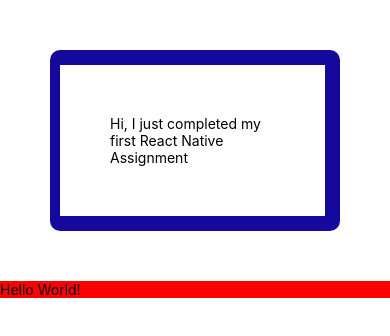
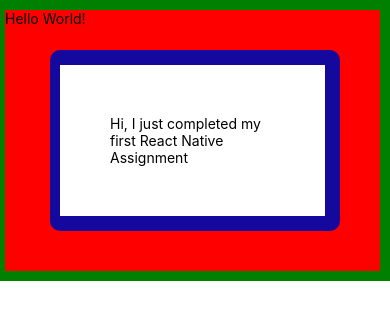
Before and after one commit to kilimaj/learn-js-react-typescript, a React Native app in the folder learn-react-native/AwesomeProject/: screen / in a window 390 px wide. Shown: the top 336 px of the page. Built offline with nearby package versions, Linux system fonts and the light colour scheme.

Commit message:
Learn React Native: Styling - Position: Absolute & Relative & zIndex

```diff
--- a/learn-react-native/AwesomeProject/App.tsx
+++ b/learn-react-native/AwesomeProject/App.tsx
@@ -12,6 +12,7 @@
   return (
     <SafeAreaProvider>
       <SafeAreaView>
+        <View style={{ position: 'relative', backgroundColor: 'green' }}>
           <View
             style={{
               borderWidth: 1,
@@ -36,12 +37,25 @@
               // paddingBottom: 10,
               paddingHorizontal: 50,
               paddingVertical: 50,
+              position: 'relative',
+              zIndex: 2,
             }}
           >
             <Text>Hi, I just completed my first React Native Assignment</Text>
           </View>
-        <View style={{ backgroundColor: 'red' }}>
+          <View
+            style={{
+              backgroundColor: 'red',
+              position: 'absolute',
+              top: 10,
+              left: 5,
+              right: 10,
+              bottom: 10,
+              zIndex: 1,
+            }}
+          >
             <Text>Hello World!</Text>
+          </View>
         </View>
       </SafeAreaView>
     </SafeAreaProvider>
```
Lines whose indentation alone changed are shown as unchanged.
